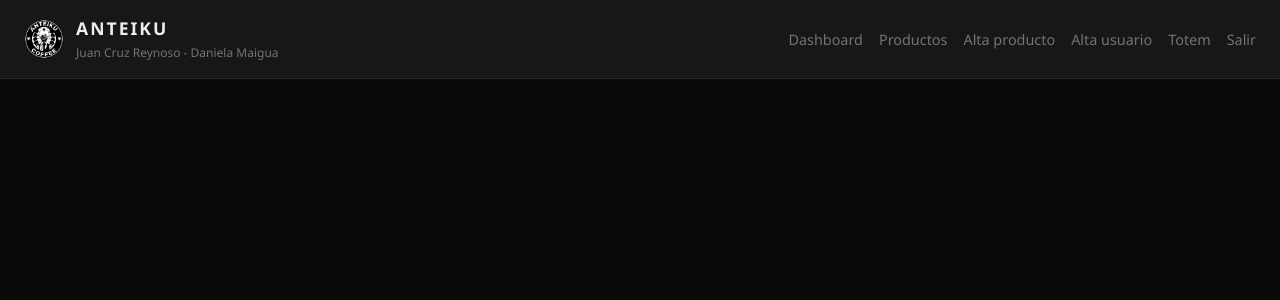
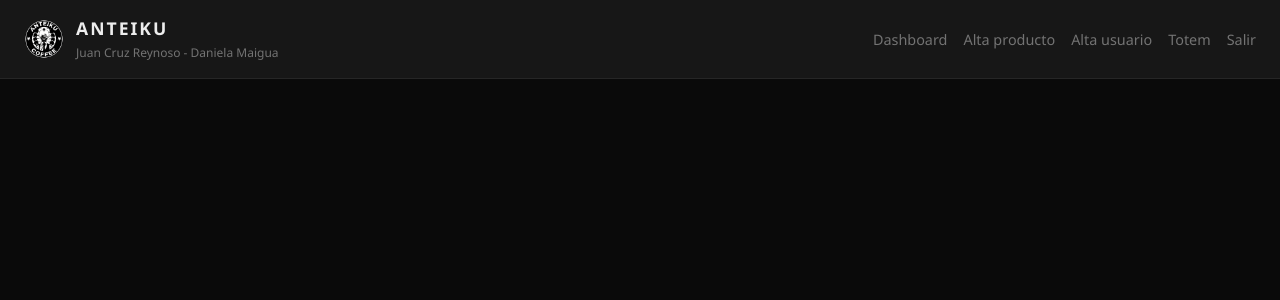
Before and after one commit to DaniMaigua/totem-project, a Node project: template backend/src/views/index.ejs in a window 1280 px wide. Shown: the top 300 px of the page. Run offline with Node 20 templates, Linux system fonts and the light colour scheme; the template is opened without the code that fills it, so the values that code supplies are empty.

Commit message:
Unificar dashboard y listado en una sola pantalla

```diff
--- a/backend/src/views/partials/header.ejs
+++ b/backend/src/views/partials/header.ejs
@@ -9,7 +9,6 @@
     </div>
     <nav class="menu">
         <a href="/dashboard">Dashboard</a>
-        <a href="/productos">Productos</a>
         <a href="/productos/alta">Alta producto</a>
         <a href="/usuarios/alta">Alta usuario</a>
         <a href="http://localhost:5500">Totem</a>
```
